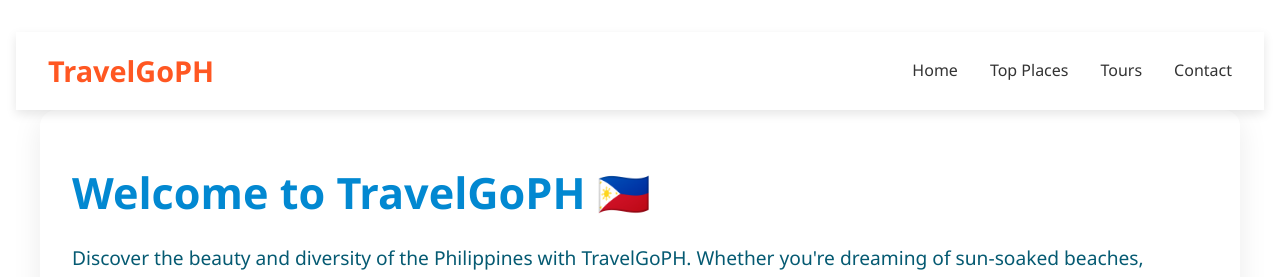
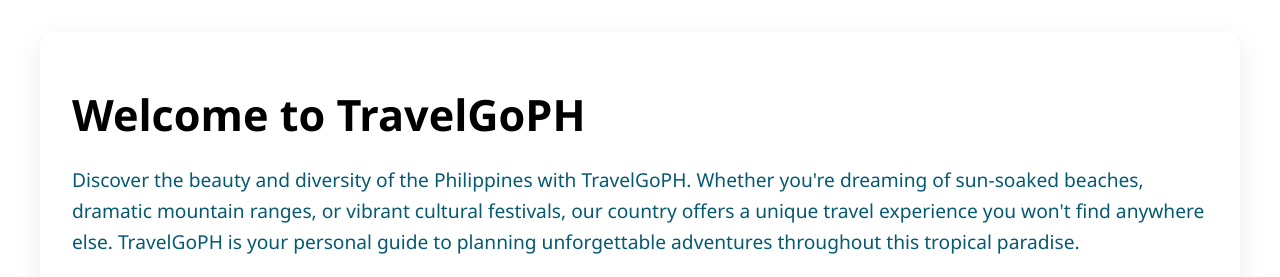
Before and after one commit to ruelmachete05/travel, a plain HTML site: page index.html in a window 1280 px wide. Shown: the top 277 px of the page. Drawn offline with Linux system fonts and the light colour scheme.

Commit message:
Update index.html

```diff
--- a/index.html
+++ b/index.html
@@ -1,154 +1,3 @@
-<!DOCTYPE html>
-<html lang="en">
-<head>
-  <meta charset="UTF-8" />
-  <meta name="viewport" content="width=device-width, initial-scale=1.0"/>
-  <title>TravelGoPH</title>
-  <style>
-    /* Reset default styles */
-    * {
-      margin: 0;
-      padding: 0;
-      box-sizing: border-box;
-      font-family: 'Segoe UI', Tahoma, Geneva, Verdana, sans-serif;
-    }
-
-    body {
-      background-color: #f4f4f4;
-    }
-
-    header {
-      position: sticky;
-      top: 0;
-      background-color: #ffffff;
-      box-shadow: 0 4px 10px rgba(0, 0, 0, 0.1);
-      z-index: 1000;
-      padding: 1rem 2rem;
-      display: flex;
-      justify-content: space-between;
-      align-items: center;
-      transition: all 0.3s ease-in-out;
-    }
-
-    .logo {
-      font-size: 1.8rem;
-      font-weight: bold;
-      color: #ff5722;
-      cursor: pointer;
-    }
-
-    nav ul {
-      list-style: none;
-      display: flex;
-      gap: 2rem;
-    }
-
-    nav ul li a {
-      text-decoration: none;
-      color: #333;
-      font-weight: 500;
-      transition: color 0.3s;
-      position: relative;
-    }
-
-    nav ul li a::after {
-      content: '';
-      position: absolute;
-      width: 0%;
-      height: 2px;
-      background-color: #ff5722;
-      bottom: -4px;
-      left: 0;
-      transition: width 0.3s ease;
-    }
-
-    nav ul li a:hover::after {
-      width: 100%;
-    }
-
-    nav ul li a:hover {
-      color: #ff5722;
-    }
-
-    /* Mobile Navigation Toggle */
-    .menu-toggle {
-      display: none;
-      flex-direction: column;
-      gap: 5px;
-      cursor: pointer;
-    }
-
-    .menu-toggle div {
-      width: 25px;
-      height: 3px;
-      background-color: #333;
-      border-radius: 2px;
-    }
-
-    @media (max-width: 768px) {
-      nav ul {
-        position: absolute;
-        top: 70px;
-        right: 0;
-        background-color: #ffffff;
-        width: 100%;
-        flex-direction: column;
-        align-items: center;
-        gap: 1.5rem;
-        padding: 1rem 0;
-        display: none;
-      }
-
-      nav ul.active {
-        display: flex;
-      }
-
-      .menu-toggle {
-        display: flex;
-      }
-    }
-  </style>
-</head>
-<body>
-
-  <header>
-    <div class="logo">TravelGoPH</div>
-    <div class="menu-toggle" onclick="toggleMenu()">
-      <div></div>
-      <div></div>
-      <div></div>
-    </div>
-    <nav>
-      <ul id="nav-links">
-        <li><a href="#home">Home</a></li>
-        <li><a href="#places">Top Places</a></li>
-        <li><a href="#tours">Tours</a></li>
-        <li><a href="#contact">Contact</a></li>
-      </ul>
-    </nav>
-  </header>
-
-  <script>
-    function toggleMenu() {
-      const navLinks = document.getElementById('nav-links');
-      navLinks.classList.toggle('active');
-    }
-  </script>
-
-</body>
-</html>
-
-
-
-
-
-
-
-
-
-
-
-
 <!DOCTYPE html>
 <html lang="en">
 <head>
@@ -183,6 +32,11 @@
       font-size: 2.7rem;
       margin-bottom: 1rem;
       color: #0288d1;
+    }
+
+    /* New style to make welcome heading black */
+    .welcome-heading {
+      color: #000000;
     }
 
     p {
@@ -277,7 +131,7 @@
 <body>
 
   <section>
-    <h2>Welcome to TravelGoPH 🇵🇭</h2>
+    <h2 class="welcome-heading">Welcome to TravelGoPH</h2>
     <p>
       Discover the beauty and diversity of the Philippines with TravelGoPH. Whether you're dreaming of sun-soaked beaches, dramatic mountain ranges, or vibrant cultural festivals, our country offers a unique travel experience you won't find anywhere else. TravelGoPH is your personal guide to planning unforgettable adventures throughout this tropical paradise.
     </p>
```
